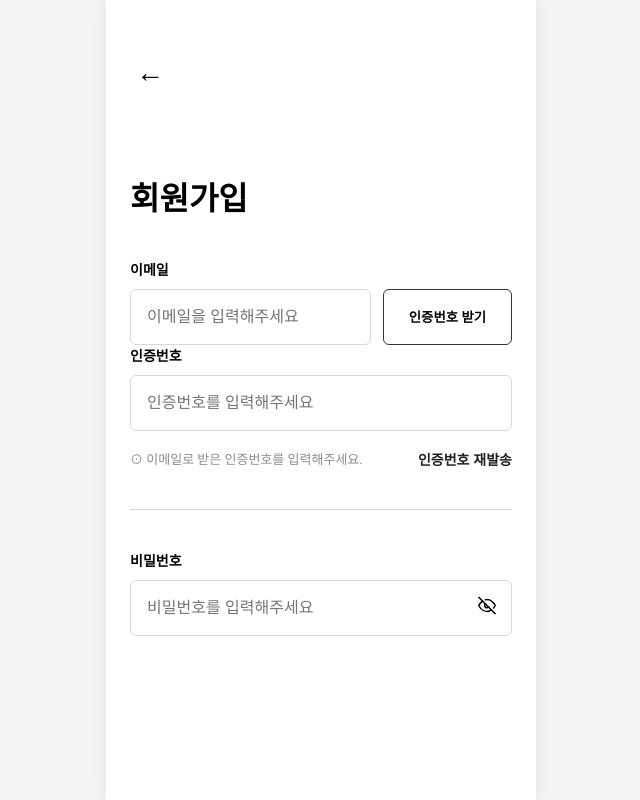
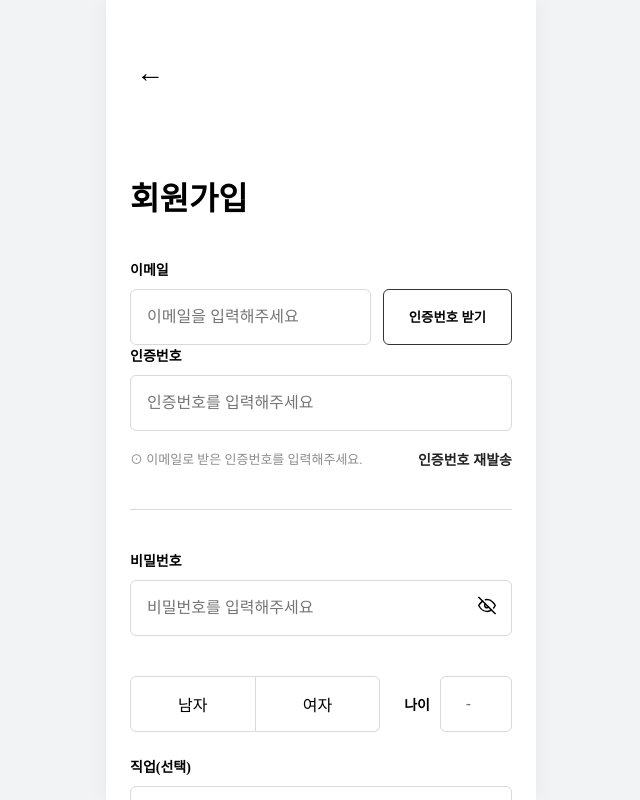
Before and after one commit to kah070809-rgb/Loopa-frontend, a React (Vite) app: page /register in a window 1280 px wide. Shown: the whole page, without its empty margins (319-959 px from the left). Built offline with nearby package versions, Linux system fonts and the light colour scheme.

Commit message:
회원가입 ui기초토대 완성

```diff
--- a/src/pages/Register.css
+++ b/src/pages/Register.css
@@ -123,3 +123,111 @@
   cursor: pointer;
   font-size: 18px;
 }
+
+.genderagebox {
+  display: flex;
+  align-items: center;
+  gap: 24px;
+  margin-top: 40px;
+  margin-bottom: 24px;
+}
+
+.genderbuttons {
+  display: flex;
+  flex: 1;
+}
+
+.genderbutton {
+  flex: 1;
+  height: 56px;
+  border: 1px solid #d9d9d9;
+  background-color: white;
+  font-size: 16px;
+  cursor: pointer;
+}
+
+.genderbutton:first-child {
+  border-radius: 6px 0 0 6px;
+}
+
+.genderbutton:last-child {
+  border-radius: 0 6px 6px 0;
+  border-left: none;
+}
+
+.agebox {
+  display: flex;
+  align-items: center;
+  gap: 10px;
+}
+
+.agelabel {
+  font-size: 14px;
+  font-weight: 700;
+  white-space: nowrap;
+}
+
+.ageinput {
+  width: 72px;
+  height: 56px;
+  padding: 0 12px;
+  border: 1px solid #d9d9d9;
+  border-radius: 6px;
+  font-size: 16px;
+  text-align: center;
+  box-sizing: border-box;
+}
+
+.jobselect {
+  width: 100%;
+  height: 56px;
+  padding: 0 16px;
+  border: 1px solid #d9d9d9;
+  border-radius: 6px;
+  font-size: 16px;
+  box-sizing: border-box;
+  background-color: white;
+}
+
+.agreebox {
+  display: flex;
+  align-items: center;
+  gap: 12px;
+  margin-top: 80px;
+  margin-bottom: 24px;
+}
+
+.agreecheck {
+  width: 28px;
+  height: 28px;
+  cursor: pointer;
+}
+
+.agreetext {
+  margin: 0;
+  font-size: 14px;
+  line-height: 1.5;
+  color: #333;
+}
+
+.agreetext button {
+  border: none;
+  background: none;
+  padding: 0;
+  color: #3478f6;
+  font-size: 14px;
+  font-weight: 700;
+  cursor: pointer;
+}
+
+.submitbutton {
+  width: 100%;
+  height: 64px;
+  border: none;
+  border-radius: 8px;
+  background-color: #333;
+  color: white;
+  font-size: 18px;
+  font-weight: 700;
+  cursor: pointer;
+}
--- a/src/pages/Register.jsx
+++ b/src/pages/Register.jsx
@@ -62,8 +62,62 @@ function Register () {
              >
              {showPassword ? <FiEye /> : <FiEyeOff />}
              </button>
-            </div>
+           </div>
         </div>
+
+        <div className="genderagebox">
+          <div className="genderbuttons">
+             <button className="genderbutton" type="button">
+                남자
+             </button>
+
+             <button className="genderbutton" type="button">
+                여자
+             </button>
+           </div>
+
+           <div className="agebox">
+             <label className="agelabel">나이</label>
+
+             <input
+              className="ageinput"
+              type="number"
+              placeholder="-"
+             />
+           </div>
+        </div>
+
+        <div className="inputbox">
+          <label className="inputlabel">직업(선택)</label>
+
+          <select className="jobselect">
+             <option value="">직업을 선택해주세요</option>
+             <option value="student">학생</option>
+             <option value="college_student">대학생</option>
+             <option value="graduate_student">대학원생</option>
+             <option value="worker">직장인</option>
+             <option value="teacher">교사</option>
+             <option value="professor">교수</option>
+             <option value="freelancer">프리랜서</option>
+             <option value="self_employed">자영업자</option>
+             <option value="public_official">공무원</option>
+             <option value="unemployed">무직</option>
+             <option value="etc">기타</option>
+          </select>
+        </div>
+
+        <div className="agreebox">
+          <input className="agreecheck" type="checkbox" />
+
+          <p className="agreetext">
+             Loopa의 <button type="button">이용약관</button> 및{" "}
+             <button type="button">개인정보처리방침</button>에 동의합니다.
+          </p>
+        </div>
+
+        <button className="submitbutton" type="button">
+           회원가입 완료
+        </button>
      </section>
    );
 }
```
